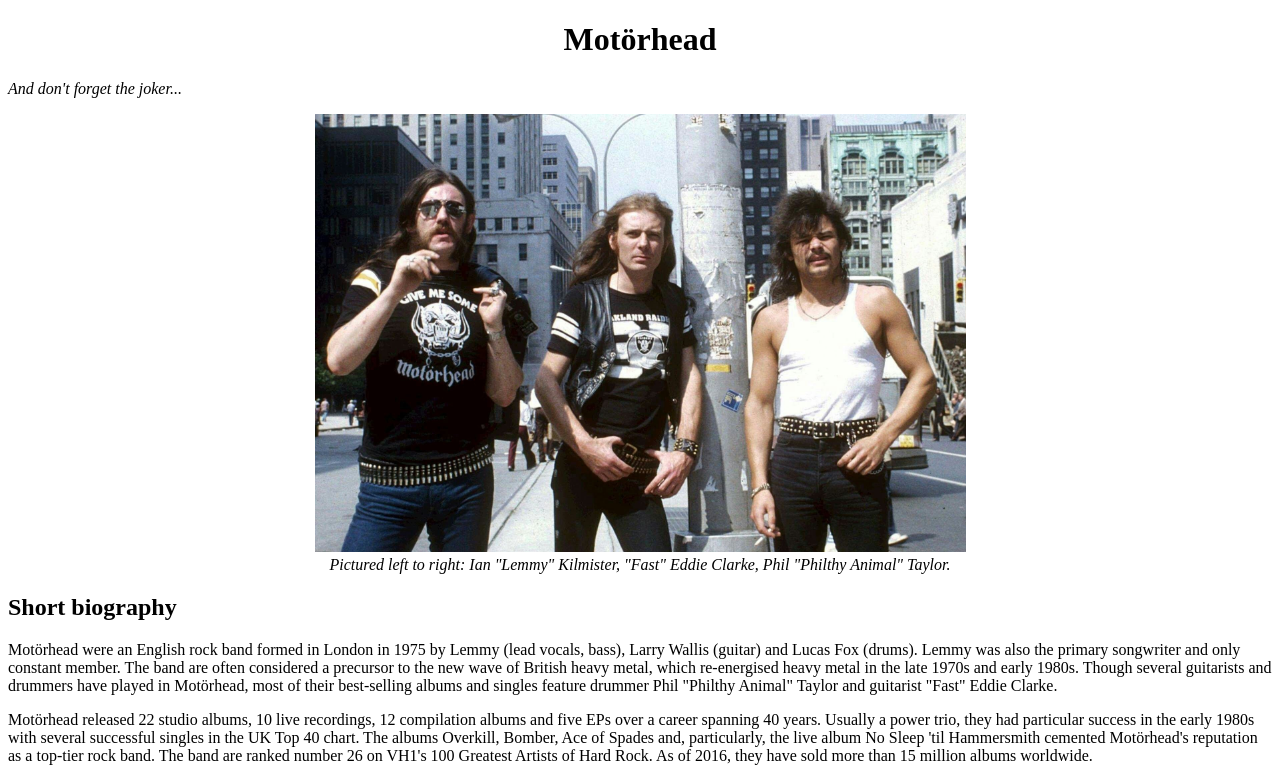
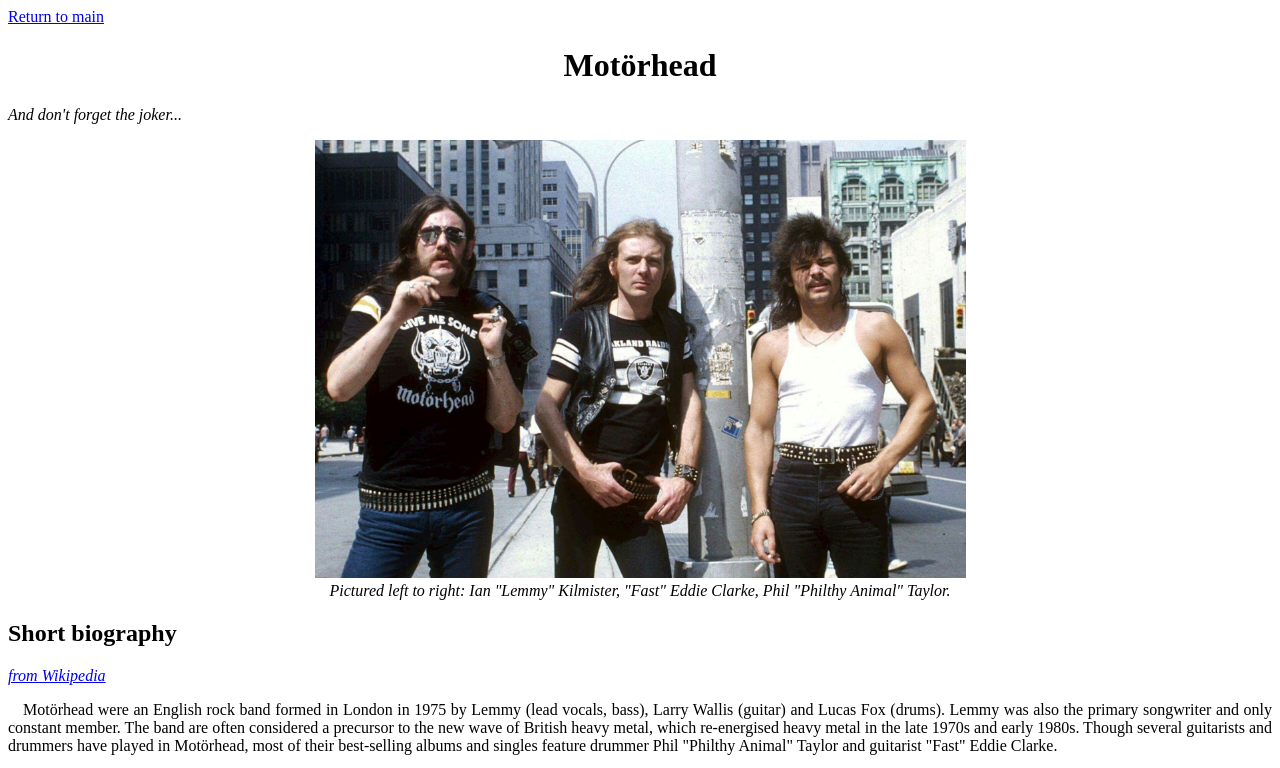
Before and after one commit to pk-470/odin-html-css-bands, a plain HTML site: page motorhead/motorhead.html in a window 1280 px wide. Shown: the top 768 px of the page. Drawn offline with Linux system fonts and the light colour scheme.

Commit message:
minor additions

```diff
--- a/motorhead/motorhead.html
+++ b/motorhead/motorhead.html
@@ -5,11 +5,13 @@
     <title>Motörhead</title>
   </head>
   <body>
+    <a id="return" href="../index.html">Return to main</a>
+
     <h1>Motörhead</h1>
 
-    <p>
+    <div>
       <i>And don't forget the joker...</i>
-    </p>
+    </div>
 
     <div class="picture">
       <figure>
@@ -24,6 +26,7 @@
     </div>
 
     <h2>Short biography</h2>
+    <a href="https://en.wikipedia.org/wiki/Motörhead"><i>from Wikipedia</i></a>
 
     <p>
       Motörhead were an English rock band formed in London in 1975 by Lemmy
@@ -245,6 +248,6 @@
       </li>
     </ul>
 
-    <a href="../index.html">Return to main</a>
+    <a id="return" href="../index.html">Return to main</a>
   </body>
 </html>
--- a/styles/bands_style.css
+++ b/styles/bands_style.css
@@ -10,3 +10,12 @@ h1 {
 figcaption {
   display: block;
 }
+
+p {
+  text-align: justify;
+  text-indent: 15px;
+}
+
+#return {
+  font-size: 16px;
+}
```
Also changed, not shown: acdc/acdc.html (+4 -2 lines), index.html (+1 -1 lines), metallica/metallica.html (+6 -3 lines).
